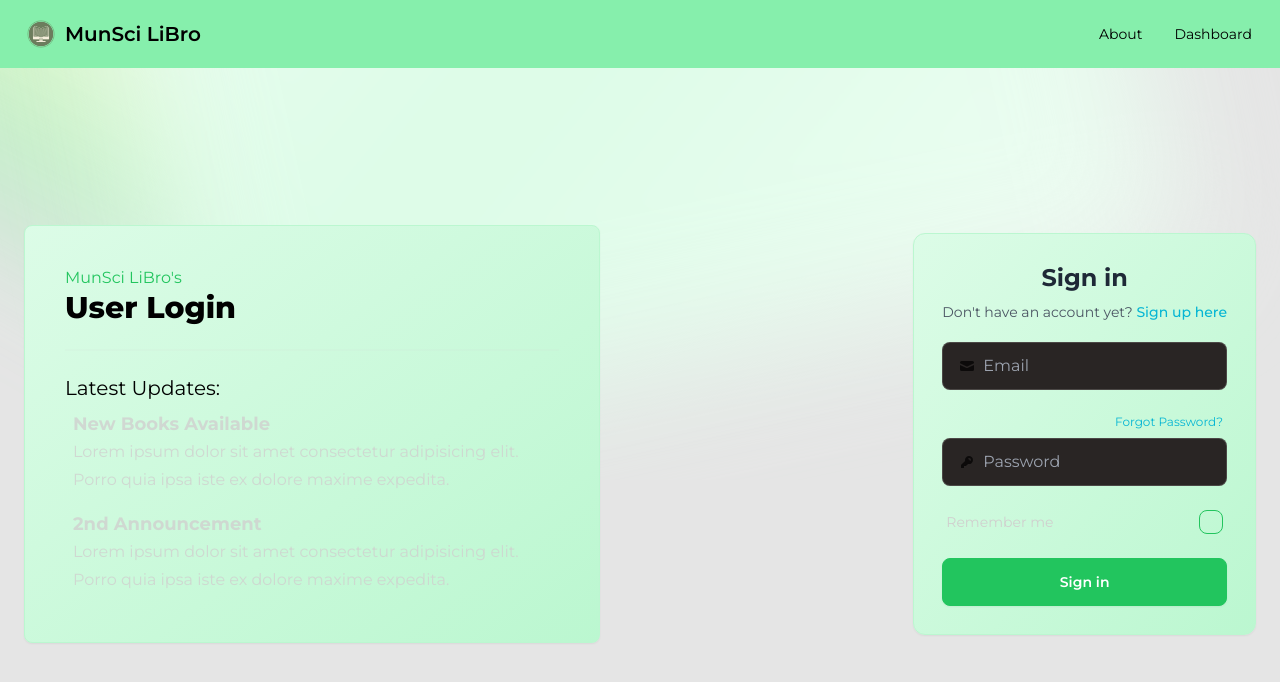
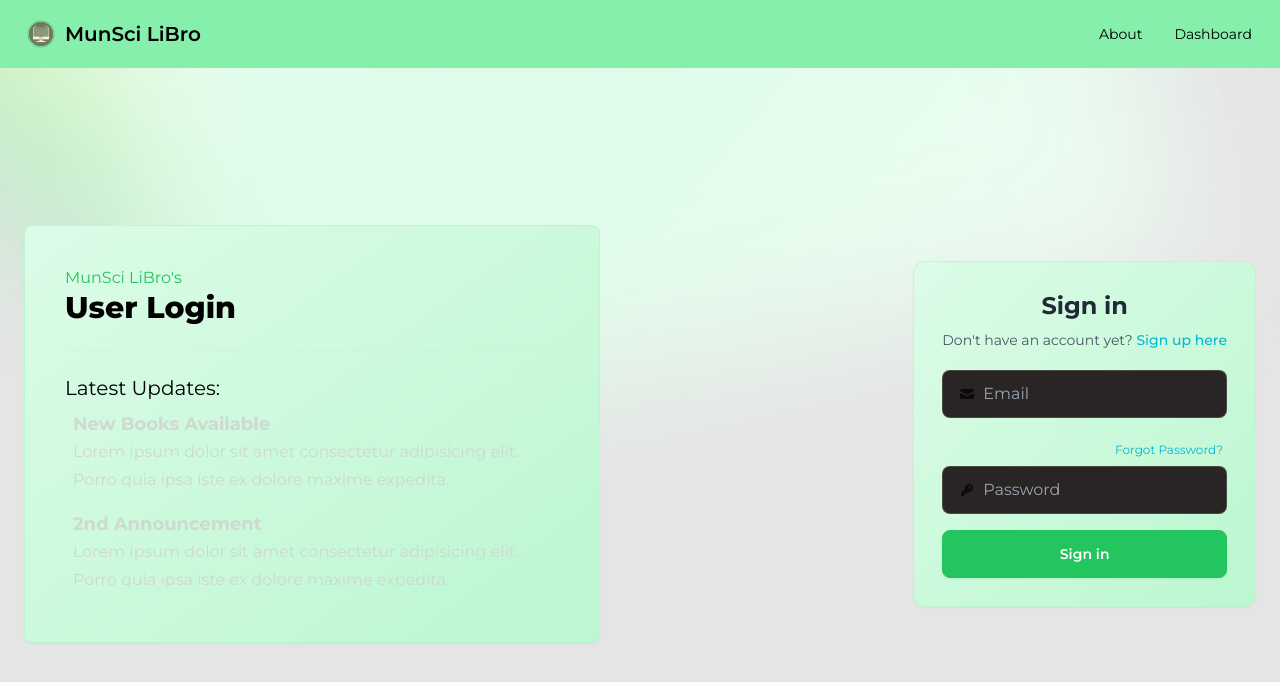
Before and after one commit to MunSci-PH/LiBro, a Next.js app: page /dashboard/auth/login in a window 1280 px wide. Shown: the top 682 px of the page. Built offline with nearby package versions, Linux system fonts and the light colour scheme; no server answers.

Commit message:
Remove redundant remember me checkbox

```diff
--- a/app/dashboard/auth/login/page.tsx
+++ b/app/dashboard/auth/login/page.tsx
@@ -155,15 +155,6 @@ export default function Home() {
                       />
                     </div>
                   </label>
-                  <div className="form-control">
-                    <label className="cursor-pointer label">
-                      <span className="label-text">Remember me</span>
-                      <input
-                        type="checkbox"
-                        className="checkbox checkbox-accent"
-                      />
-                    </label>
-                  </div>
                   <button
                     type="submit"
                     className="btn btn-accent text-white"
```
